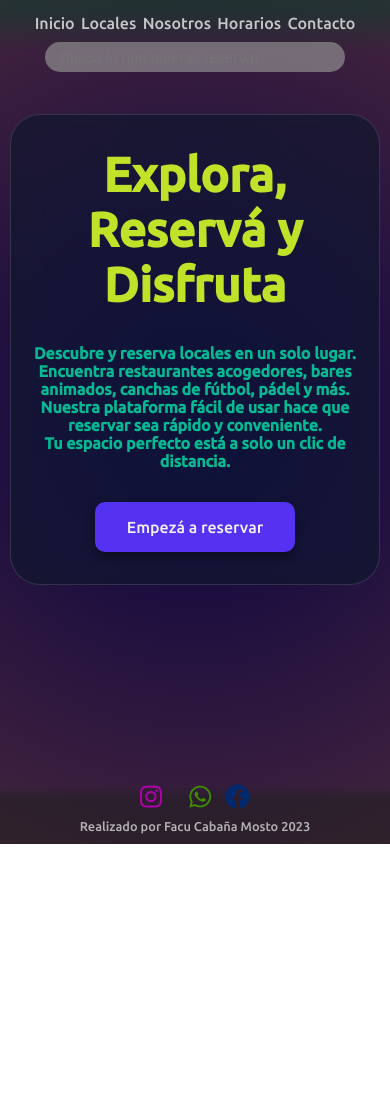
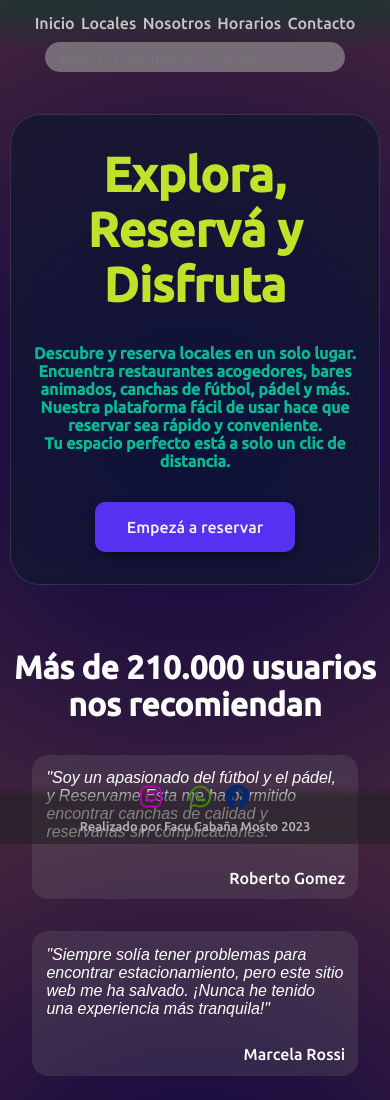
Before and after one commit to Facucabx/revolucion, a website: page index.html in a window 390 px wide. Shown: the top 1100 px of the page. Before the commit the page ends 844 px from the top, so only its background shows below. Drawn offline with Linux system fonts and the light colour scheme.

Commit message:
TP FINAL: Se le agrega más contenido al index y algunas correcciones de media queries

```diff
--- a/index.html
+++ b/index.html
@@ -64,6 +64,32 @@
         </div>
       </div>
     </section>
+
+    <section id="contenedor-recom">
+      <div>
+        <h2 class="tituRecom">Más de 210.000 usuarios nos recomiendan</h2>
+      </div>
+      <div class="usuariosRecom">
+        <div class="cardRecom">
+          <p class="comentRecom">"Soy un apasionado del fútbol y el pádel, y Reservame Esta me ha permitido encontrar canchas de calidad y reservarlas sin complicaciones."</p>
+          <p class="nombreRecom">Roberto Gomez</p>
+        </div>
+        <div class="cardRecom">
+          <p class="comentRecom">"Siempre solía tener problemas para encontrar estacionamiento, pero este sitio web me ha salvado. ¡Nunca he tenido una experiencia más tranquila!"</p>
+          <p class="nombreRecom">Marcela Rossi</p>
+        </div>
+        <div class="cardRecom">
+          <p class="comentRecom">"Reservar una mesa para mis amigos y yo es rápido y fácil. Además, las reseñas de otros usuarios me han llevado a lugares increíbles que de otro modo no habría conocido."</p>
+          <p class="nombreRecom">Aye Muñoz</p>
+        </div>
+        <div class="cardRecom">
+          <p class="comentRecom">"Con este sitio web, decir adiós al estrés. Reservar estacionamiento y mesas en bares es pan comido. ¡Nunca más te preocupes por encontrar un lugar!"</p>
+          <p class="nombreRecom">Juan Jimenez</p>
+        </div>
+
+      </div>
+
+    </section>
   </main>
 
   <!-- FOOTER  -->
--- a/scss/contacto.scss
+++ b/scss/contacto.scss
@@ -49,3 +49,8 @@
 .form-custom label {
     font-weight: normal; /* Ejemplo de estilo personalizado */
   }
+  @media (max-width: 768px) {
+    #contenedorContacto {
+      width: 95%;
+    }
+  }
--- a/scss/index.scss
+++ b/scss/index.scss
@@ -54,6 +54,44 @@
       }
     }
 
+
+
+  }
+  #contenedor-recom{
+    max-width: 900px;
+    height: 20rem;
+    margin: 0 auto;
+    padding-top: 1rem;
+
+    .tituRecom{
+      color: white;
+      font-size: 2rem;
+      padding-top: 3rem;
+      text-align: center;
+    }
+    .usuariosRecom{
+      display: flex;
+      flex-wrap: wrap;
+      padding: 1rem;
+      .cardRecom{
+        color: white;
+        width: 25rem;
+        background-color: rgba(128, 128, 128, 0.212);
+        border-radius: 1rem;
+        margin: 1rem;
+        .comentRecom{
+          font-family: Arial, Helvetica, sans-serif;
+          font-style: italic;
+          padding: 0.9rem;
+        }
+        .nombreRecom{
+          text-align: right;
+          margin: 0.8rem;
+        }
+      }
+
+
+    }
   }
 
   @media (max-width: 768px) {
```
Also changed, not shown: css/contacto.css, css/index.css, css/style.css, js/main.js (line endings or trailing spaces), 3 other files.
